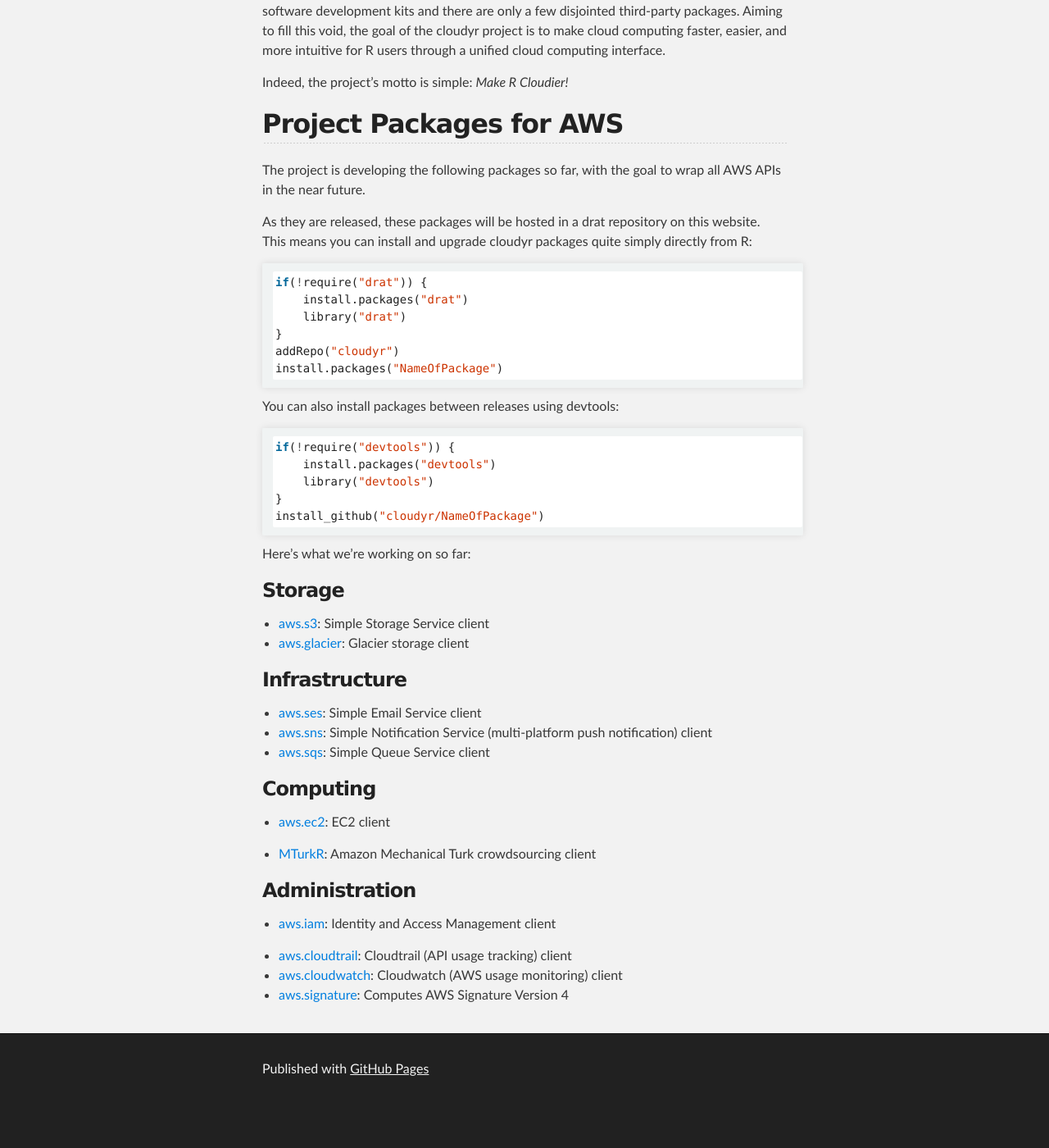
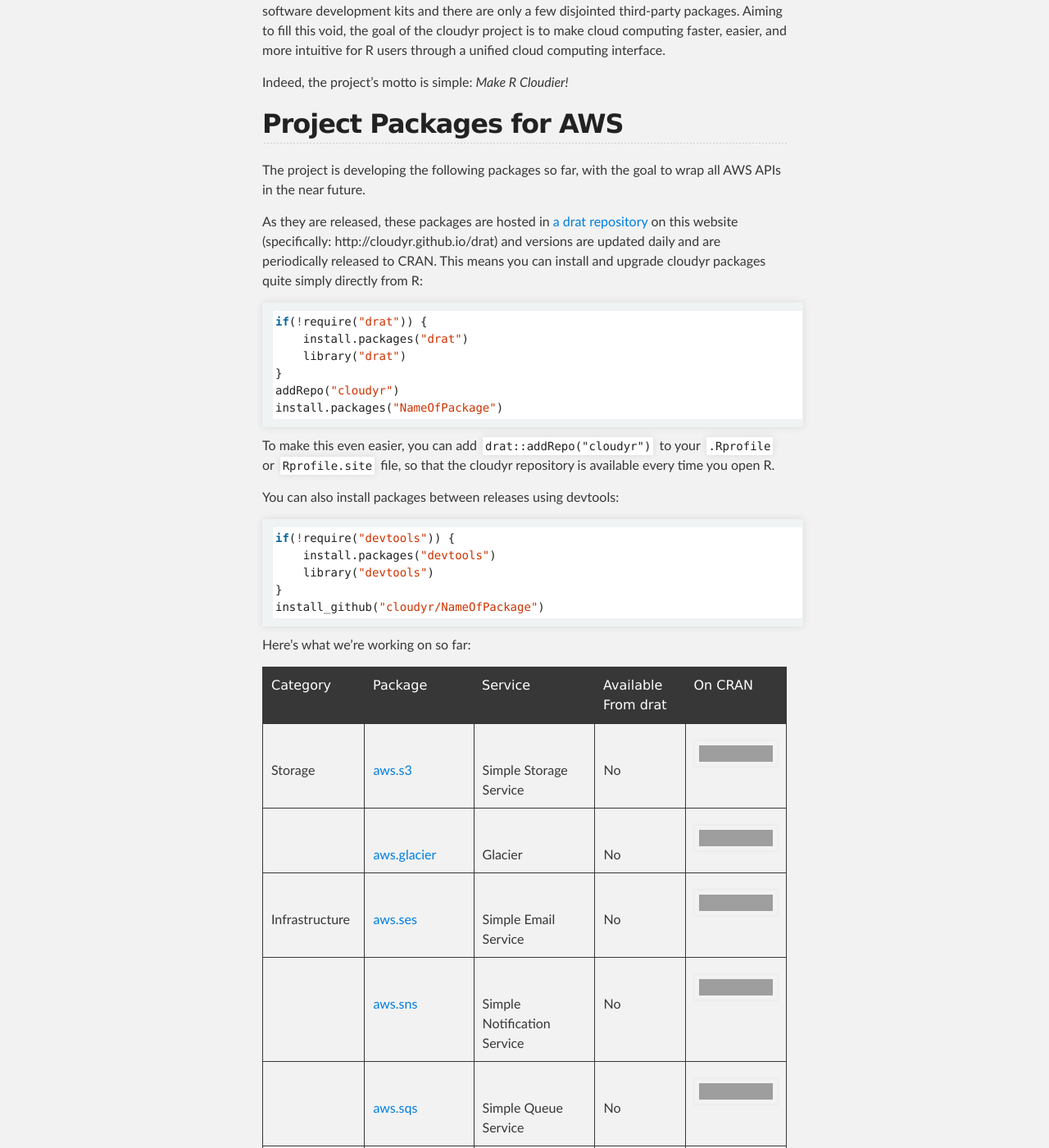
Before and after one commit to cloudyr/cloudyr.github.io, a Jekyll site: the page built from index.md, in a window 1280 px wide and 1400 px high, scrolled down 689 px. Shown: the whole window at 82% size. Built offline with Jekyll 4.4.1, drawn with Linux system fonts in a browser that asks for light colours; Markdown is read by kramdown in place of the engine named in the settings; before the commit the page ends 2039 px from its top, so only the background shows below that; some of the changed text lies outside the part shown; grey boxes are pictures that could not be loaded.

Commit message:
update index table of packages

````diff
--- a/index.md
+++ b/index.md
@@ -17,7 +17,7 @@ Indeed, the project's motto is simple: *Make R Cloudier!*
 
 The project is developing the following packages so far, with the goal to wrap all AWS APIs in the near future.
 
-As they are released, these packages will be hosted in a drat repository on this website. This means you can install and upgrade cloudyr packages quite simply directly from R:
+As they are released, these packages are hosted in [a drat repository](https://github.com/eddelbuettel/drat) on this website (specifically: http://cloudyr.github.io/drat) and versions are updated daily and are periodically released to CRAN. This means you can install and upgrade cloudyr packages quite simply directly from R:
 
 ```R
 if(!require("drat")) {
@@ -27,6 +27,8 @@ if(!require("drat")) {
 addRepo("cloudyr")
 install.packages("NameOfPackage")
 ```
+
+To make this even easier, you can add `drat::addRepo("cloudyr")` to your `.Rprofile` or `Rprofile.site` file, so that the cloudyr repository is available every time you open R.
 
 You can also install packages between releases using devtools:
 
@@ -40,20 +42,20 @@ install_github("cloudyr/NameOfPackage")
 
 Here's what we're working on so far:
 
-### Storage ###
+| Category | Package | Service | Available From drat | On CRAN |
+|----------|---------|---------|---------------------|---------|
+| Storage  | [aws.s3](http://github.com/cloudyr/aws.s3) | Simple Storage Service | No | [![CRAN](http://www.r-pkg.org/badges/version/aws.s3)](http://cran.rstudio.com/package=aws.s3) |
+| | [aws.glacier](http://github.com/cloudyr/aws.glacier) | Glacier | No | [![CRAN](http://www.r-pkg.org/badges/version/aws.glacier)](http://cran.rstudio.com/package=aws.glacier) |
+| Infrastructure | [aws.ses](http://github.com/cloudyr/aws.ses) | Simple Email Service | No | [![CRAN](http://www.r-pkg.org/badges/version/aws.ses)](http://cran.rstudio.com/package=aws.ses) |
+| | [aws.sns](http://github.com/cloudyr/aws.sns) | Simple Notification Service | No | [![CRAN](http://www.r-pkg.org/badges/version/aws.sns)](http://cran.rstudio.com/package=aws.sns) |
+| | [aws.sqs](http://github.com/cloudyr/aws.sqs) | Simple Queue Service | No | [![CRAN](http://www.r-pkg.org/badges/version/aws.sqs)](http://cran.rstudio.com/package=aws.sqs) |
+| Computing | [aws.ec2](http://github.com/cloudyr/aws.ec2) | EC2 | No | [![CRAN](http://www.r-pkg.org/badges/version/aws.ec2)](http://cran.rstudio.com/package=aws.ec2) |
+| | [MTurkR](http://github.com/leeper/MTurkR) | Amazon Mechanical Turk | No | [![CRAN](http://www.r-pkg.org/badges/version/MTurkR)](http://cran.rstudio.com/package=MTurkR) |
+| Administration | [aws.iam](http://github.com/cloudyr/aws.iam) | Identity and Access Management | No | [![CRAN](http://www.r-pkg.org/badges/version/aws.iam)](http://cran.rstudio.com/package=aws.iam) |
+| | [aws.cloudtrail](http://github.com/cloudyr/aws.cloudtrail) | Cloudtrail | No | [![CRAN](http://www.r-pkg.org/badges/version/aws.cloudtrail)](http://cran.rstudio.com/package=aws.cloudtrail) |
+| | [aws.cloudwatch](http://github.com/cloudyr/aws.cloudwatch) | Cloudwatch | No | [![CRAN](http://www.r-pkg.org/badges/version/aws.cloudwatch)](http://cran.rstudio.com/package=aws.cloudwatch) |
+| | [aws.signature](http://github.com/cloudyr/aws.signature) | Computes AWS Signature Version 4  | Yes | [![CRAN](http://www.r-pkg.org/badges/version/aws.signature)](http://cran.rstudio.com/package=aws.signature) |
 
- - [aws.s3](http://github.com/cloudyr/aws.s3): Simple Storage Service client
- - [aws.glacier](http://github.com/cloudyr/aws.glacier): Glacier storage client
-
-### Infrastructure ###
-
- - [aws.ses](http://github.com/cloudyr/aws.ses): Simple Email Service client
- - [aws.sns](http://github.com/cloudyr/aws.sns): Simple Notification Service (multi-platform push notification) client
- - [aws.sqs](http://github.com/cloudyr/aws.sqs): Simple Queue Service client
-
-### Computing ###
-
- - [aws.ec2](http://github.com/cloudyr/aws.ec2): EC2 client
 
 <!--
  - [aws.container](http://github.com/cloudyr/aws.container): EC2 container client
@@ -66,19 +68,10 @@ Here's what we're working on so far:
  - [aws.cf](http://github.com/cloudyr/aws.cf): CloudFormation client
 -->
 
- - [MTurkR](http://github.com/leeper/MTurkR): Amazon Mechanical Turk crowdsourcing client
-
-### Administration ###
-
- - [aws.iam](http://github.com/cloudyr/aws.iam): Identity and Access Management client
-
 <!--
  - [aws.config](http://github.com/cloudyr/aws.config): Config client
 -->
 
- - [aws.cloudtrail](http://github.com/cloudyr/aws.cloudtrail): Cloudtrail (API usage tracking) client
- - [aws.cloudwatch](http://github.com/cloudyr/aws.cloudwatch): Cloudwatch (AWS usage monitoring) client
- - [aws.signature](http://github.com/cloudyr/aws.signature): Computes AWS Signature Version 4
 
 <!--
 ### Project Packages for GCS ###
````
